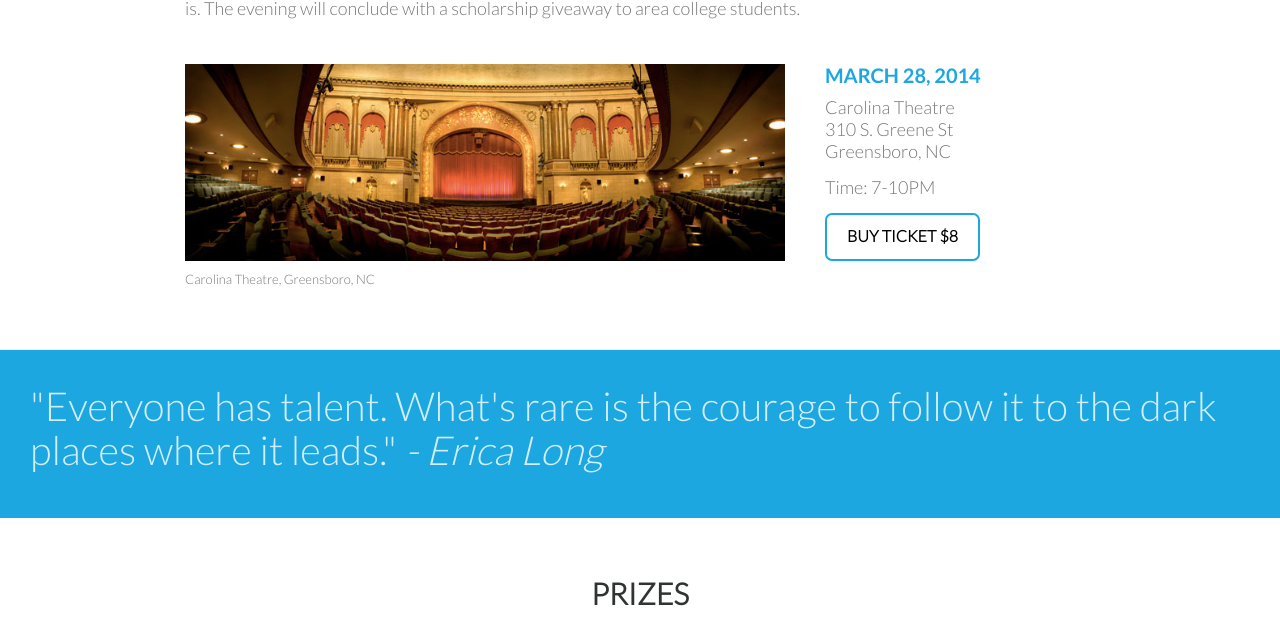
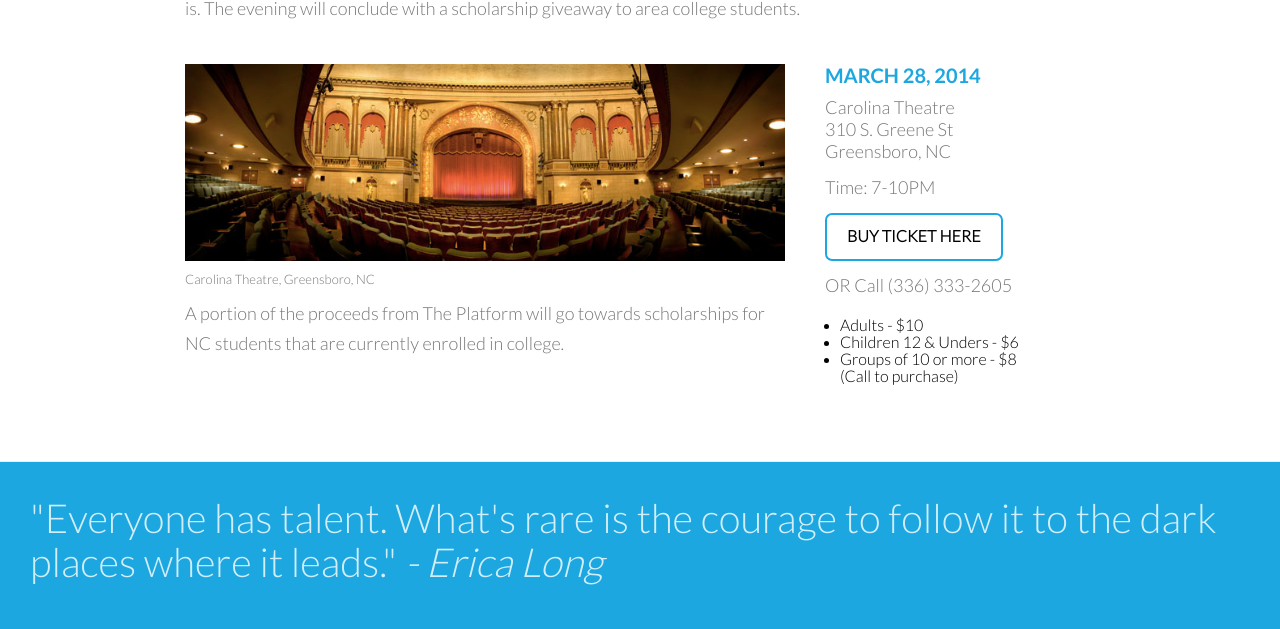
Before and after one commit to marcusbattle/landing-2014, a WordPress theme: template home.php in a window 1280 px wide. Shown: the part 856-1485 px from the top of the page. Run offline with PHP 8.4 and a stand-in for WordPress, Linux system fonts and the light colour scheme; the site name, menu and one post (Sample post) are stand-ins, and other content is empty; some libraries are stand-ins or nearby versions.

Commit message:
changed ticket price

```diff
--- a/home.php
+++ b/home.php
@@ -14,7 +14,7 @@
 					<h2>Fifteen performers. One stage. <br />Your chance.</h2>
 					<div class="btn-group">
 						<a class="btn outline" href="#about">Learn More</a>
-						<a class="btn orange" href="#audition-dates">Audition Now</a>
+						<a class="btn orange" href="#about">Buy Ticket Now</a>
 					</div>
 				</div>
 			</div>
@@ -33,14 +33,22 @@
 				<div class="left-wide">
 					<img src="<?php echo get_bloginfo('template_directory') ?>/assets/img/carolina-theatre.jpg" />
 					<p><small>Carolina Theatre, Greensboro, NC</small></p>
+					<p>A portion of the proceeds from The Platform will go towards scholarships for NC students that are currently enrolled in college.</p>
 				</div>
 				<div style="float: left; width: 260px;">
 					<h4 class="blue">March 28, 2014</h4>
 					<p style="line-height: 22px;">Carolina Theatre<br />310 S. Greene St<br />Greensboro, NC</p>
 					<p>Time: 7-10PM</p>
-					<a class="btn blue outline" rel="#buy-ticket" style="margin-top: 10px;">Buy Ticket $8</a>
+					<a class="btn blue outline" href="http://www.carolinatheatre.com/events-calendar-details.aspx?id=886" style="margin-top: 10px;">Buy Ticket Here</a>
+					<p>OR Call (336) 333-2605</p>
+					<ul style="padding-left: 15px;">
+						<li>Adults - $10</li>
+						<li>Children 12 &amp; Unders - $6</li>
+						<li>Groups of 10 or more - $8 <br />(Call to purchase)</li>
+					</ul>
 				</div>
 			</div>
+
 		</section>
 		<section class="quote">
 			<span>"Everyone has talent. What's rare is the courage to follow it to the dark places where it leads." <i>- Erica Long</i></span>
@@ -233,7 +241,7 @@
 				<p>A portion of the proceeds from The Platform will go towards scholarships for NC students that are currently enrolled in college. Scholarships will be drawn at random. You must complete a short application and be present to win.</p>
 				<p>&nbsp;</p>
 				<div class="btn-group">
-					<a class="btn blue outline" rel="#buy-ticket">Buy Ticket $8</a>
+					<a class="btn blue outline" href="http://www.carolinatheatre.com/events-calendar-details.aspx?id=886">Buy Ticket $10</a>
 					<a class="btn blue" rel="#scholarship">Apply Now</a>
 				</div>
 			</div>
```
